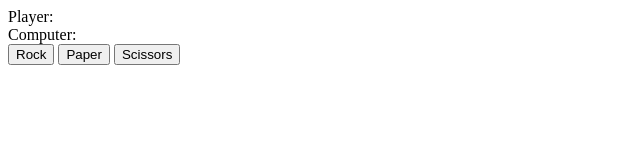
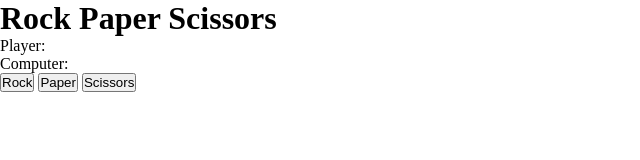
Before and after one commit to destu3/RockPaperScissors, a plain HTML site: page index.html in a window 1280 px wide. Shown: the whole page, without its empty margins (0-640 px from the left). Drawn offline with Linux system fonts and the light colour scheme.

Commit message:
added page components and style sheet

```diff
--- a/index.html
+++ b/index.html
@@ -4,18 +4,27 @@
     <meta charset="UTF-8">
     <meta http-equiv="X-UA-Compatible" content="IE=edge">
     <meta name="viewport" content="width=device-width, initial-scale=1.0">
+    <link rel="stylesheet" href="./style.css">
     <title>Rock Paper Scissors</title>
 </head>
 <body>
+    <main>
+        <h1>Rock Paper Scissors</h1>
         <div class="scores">
             <div class="playerScore">Player: </div>
             <div class="computerScore">Computer:</div>
         </div>
         <div class="roundResults"></div>
+
+        <div class="choices">
             <button class="rockButton choiceButton">Rock</button>
             <button class="paperButton choiceButton">Paper</button>
             <button class="scissorsButton choiceButton">Scissors</button>
+        </div>
+
         <div class="overallWinner"></div>
+    </main>
+
     <script src="./index.js"></script>
 </body>
 </html>
--- /dev/null
+++ b/style.css
@@ -0,0 +1,5 @@
+*{
+    box-sizing: border-box;
+    padding: 0;
+    margin: 0;
+}
```
Lines whose indentation alone changed are shown as unchanged.
